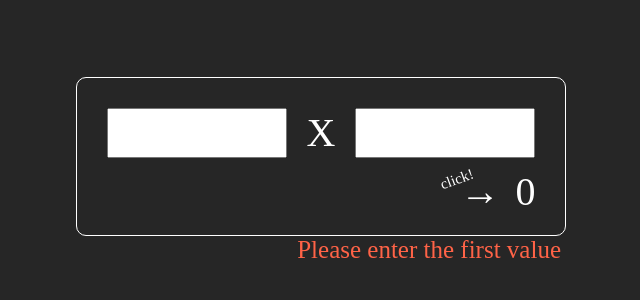
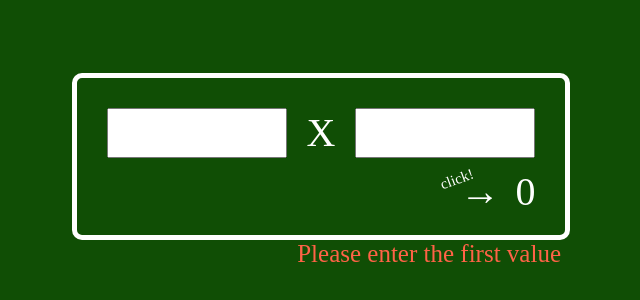
Before and after one commit to bear-bear-bear/arithmetic-operations, a plain HTML site: page index.html in a window 1280 px wide. Shown: the part 230-530 px from the top of the page, without its empty margins (319-959 px from the left). Drawn offline with Linux system fonts and the light colour scheme.

Commit message:
feat: 배경색을 칠판색으로 변경

```diff
--- a/style.css
+++ b/style.css
@@ -15,13 +15,13 @@ body {
   align-items: center;
   width: 100vw;
   height: 100vh;
-  background-color: rgba(0, 0, 0, 0.85);
+  background-color: #104e05;
   color: white;
 }
 
 .wrapper {
   padding: 30px 10px;
-  border: 1px solid white;
+  border: 5px solid white;
   border-radius: 10px;
 }
 
```
